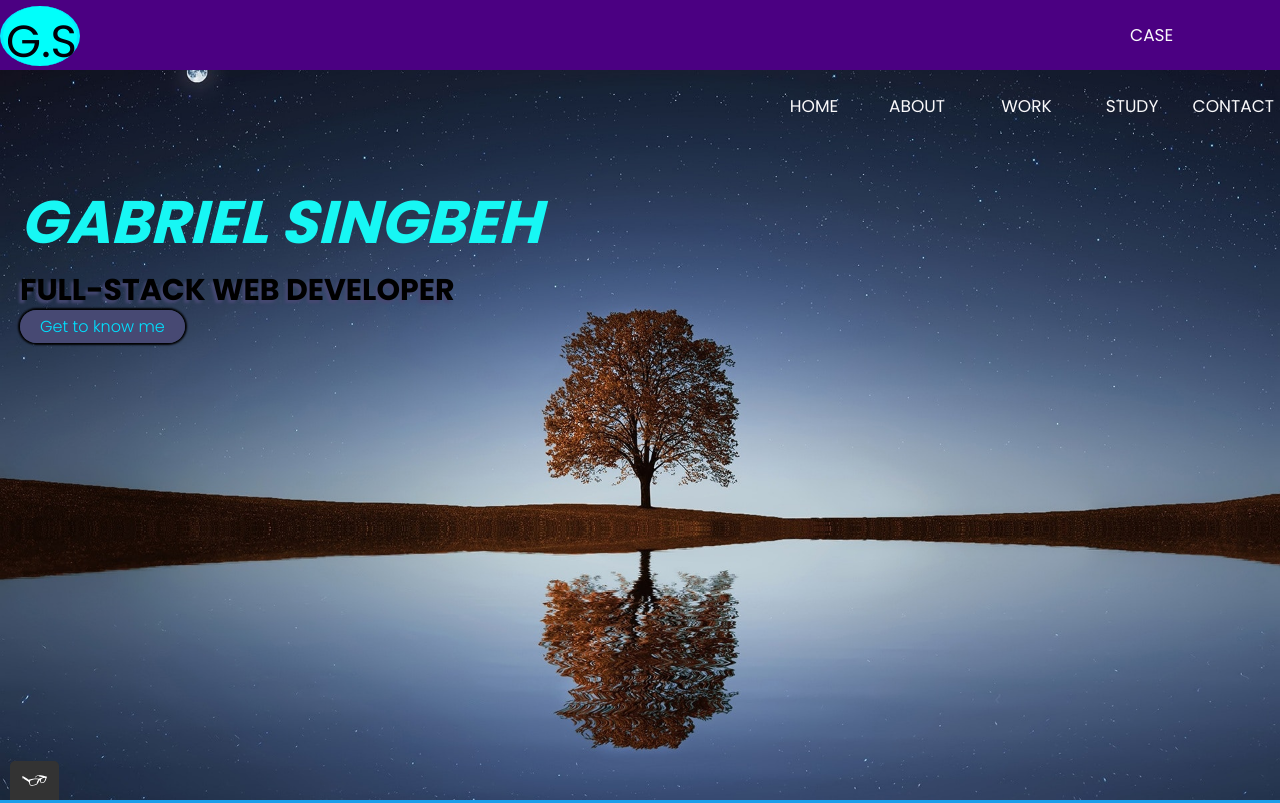
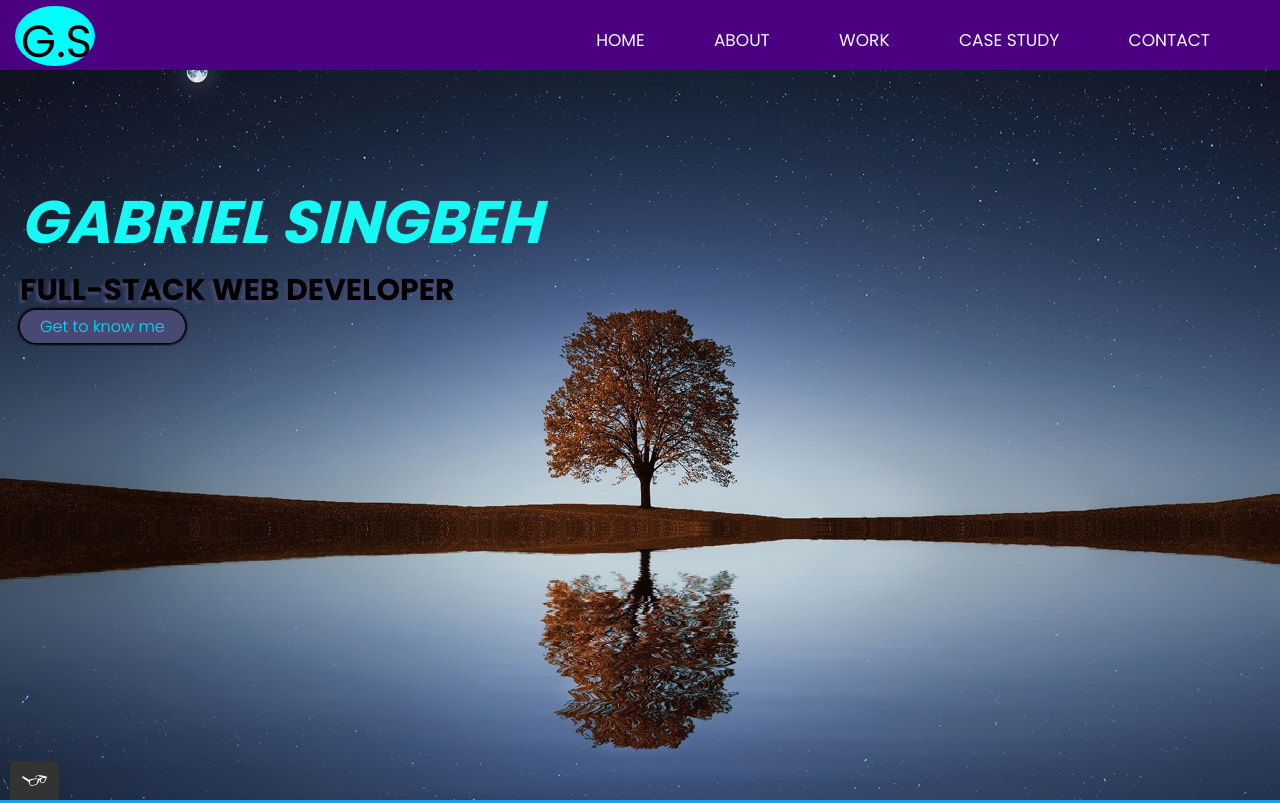
Before and after one commit to gabriel524/Portforlio_Site, a plain HTML site: page index.html in a window 1280 px wide. Shown: the top 803 px of the page. Drawn offline with nearby package versions, Linux system fonts and the light colour scheme.

Commit message:
update to navbar button

```diff
--- a/css/styles.css
+++ b/css/styles.css
@@ -113,14 +113,16 @@ a:hover, a:focus {
   bottom: 0;
   transition: 0.5s;
   align-items: center;
-
   text-decoration: none;
+  padding: 5px 20px 3px 15px;
 }
 
-li  {
-  display: inline-block;
+
+#btm li{
+  padding-right: 35px;
+  width: 3px;
+  display: inline;
   line-height: 70px;
-  width: 8%;
 }
 /*End of navigation styling*/
 
--- a/index.html
+++ b/index.html
@@ -31,7 +31,7 @@
         </div>
         </div>
         </div>
-        <ul>
+        <ul id="btm">
           <li><a href="index.html" class="nav-item nav-active">Home</a></li>
           <li><a href="about.html" class="nav-item">About</a></li>
           <li><a href="work.html" class="nav-item">Work</a></li>
```
Also changed, not shown: about.html (+1 -1 lines), case-study.html (+1 -1 lines), contact.html (+1 -1 lines), work.html (+1 -1 lines).
